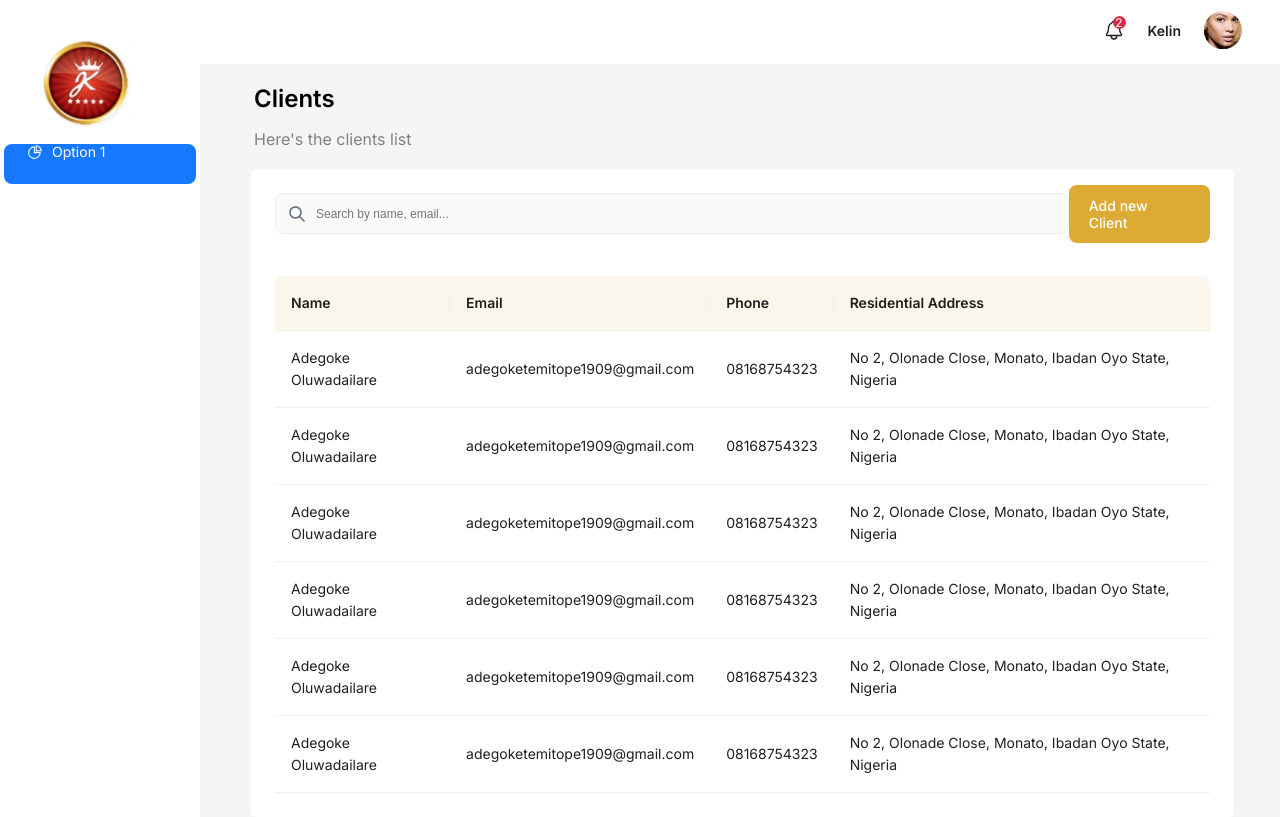
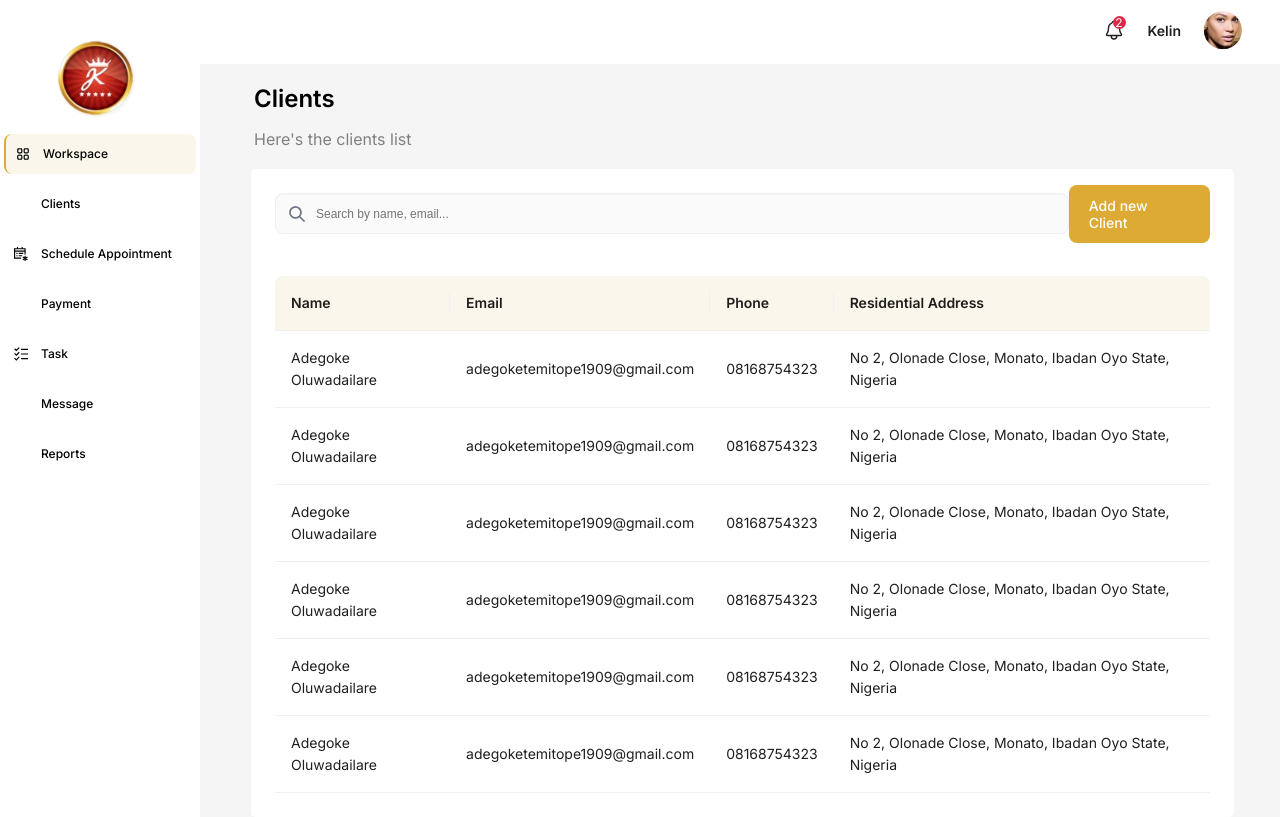
Before and after one commit to siccoo/tezza-test, a React (Create React App) app: page /clients in a window 1280 px wide. Built offline with nearby package versions, Linux system fonts and the light colour scheme.

Commit message:
finishing touches

```diff
--- a/src/components/Login/index.jsx
+++ b/src/components/Login/index.jsx
@@ -30,7 +30,7 @@ const Login = () => {
                 id="password"
                 placeholder="Enter your password"
               />
-              <span></span>
+              <span className="space_indicate"></span>
               <div>
                 <a href="/workspace" className="button">
                   Login
--- a/src/components/Sidebar/index.jsx
+++ b/src/components/Sidebar/index.jsx
@@ -2,13 +2,12 @@ import React, { useState } from "react";
 import { Link } from "react-router-dom";
 
 import Logo from "../../assets/images/logo.png";
-import {
-  DesktopOutlined,
-  FileOutlined,
-  PieChartOutlined,
-  TeamOutlined,
-  UserOutlined,
-} from "@ant-design/icons";
+
+import {GrAppsRounded, GrTask, GrScheduleNew} from "react-icons/gr";
+import {FaUsers} from "react-icons/fa";
+import {AiOutlineMessage} from "react-icons/ai";
+import {TbReportAnalytics, TbReportMoney} from "react-icons/tb";
+
 import { Layout, Menu, } from "antd";
 import Topbar from "../Topbar";
 
@@ -23,19 +22,19 @@ function getItem(label, key, icon, children) {
   };
 }
 
+
+
 const items = [
-  getItem("Option 1", "1", <PieChartOutlined />),
-  getItem("Option 2", "2", <DesktopOutlined />),
-  getItem("User", "sub1", <UserOutlined />, [
-    getItem("Tom", "3"),
-    getItem("Bill", "4"),
-    getItem("Alex", "5"),
-  ]),
-  getItem("Team", "sub2", <TeamOutlined />, [
-    getItem("Team 1", "6"),
+  getItem("Workspace", "1", <GrAppsRounded className="side-icons" />),
+  getItem("Clients", "2", <FaUsers className="side-icons" />),
+  getItem("Schedule Appointment", "3", <GrScheduleNew className="side-icons" />),
+  getItem("Payment", "4", <TbReportMoney className="side-icons" />),
+  getItem("Task", "5", <GrTask className="side-icons" /> ),
+  getItem("Message", "6", <AiOutlineMessage className="side-icons" />),
+  getItem("Reports", "sub2", <TbReportAnalytics className="side-icons" />, [
+    getItem("Team 1", "7"),
     getItem("Team 2", "8"),
   ]),
-  getItem("Files", "9", <FileOutlined />),
 ];
 
 const SidebarLayout = ({ children }) => {
--- a/src/index.css
+++ b/src/index.css
@@ -84,7 +84,7 @@ input {
   border: 1px solid #000;
 }
 
-span {
+.space_indicate {
   margin-bottom: 25px;
 }
 
@@ -113,10 +113,24 @@ ul {
   background: #fff !important;
 }
 
+.ant-layout-sider {
+  flex: 0 0 200px;
+  max-width: 200px;
+  min-width: 200px !important;
+  width: 200px !important;
+}
+
+@media only screen and (max-width: 1024px) {
+}
+
 .ant-menu-item,
 .ant-menu-submenu {
   color: #000000;
   font-family: "Inter" !important;
+}
+
+.ant-menu-item-active {
+  color: #ddaa33;
 }
 
 .ant-layout-sider-collapsed .tezzaLogo {
@@ -124,9 +138,21 @@ ul {
 }
 
 .ant-layout-sider-children .tezzaLogo {
-  width: 90px;
-  margin: 40px 40px 10px 40px;
+  width: 80px;
+  margin: 40px 40px 10px 55px;
   cursor: "pointer";
+}
+
+.ant-layout-sider-trigger {
+  position: fixed;
+  bottom: 0;
+  z-index: 1;
+  height: 18px;
+  color: #fff;
+  line-height: 48px;
+  text-align: center;
+  cursor: pointer;
+  transition: all 0.2s;
 }
 
 @media only screen and (max-width: 1024px) {
@@ -135,6 +161,70 @@ ul {
     margin-left: 20px;
   }
 }
+
+.ant-menu .ant-menu-item {
+  /* margin-bottom: 5px; */
+  margin-bottom: 10px;
+  padding-left: 7px !important;
+}
+
+.ant-menu-item:hover {
+  background: #fbf6eb !important;
+}
+
+.ant-menu-item-selected {
+  color: #ddaa33;
+  background: #fbf6eb !important;
+  border-left: 2px solid #ddaa33;
+  border-radius: 1px;
+  padding-left: 7px !important;
+}
+
+.ant-menu .ant-menu-submenu-title {
+  /* margin-bottom: 5px; */
+  margin-bottom: 10px;
+  padding-left: 7px !important;
+}
+
+.ant-menu-submenu:hover {
+  background: #fbf6eb !important;
+}
+
+.side-icons {
+
+}
+
+.ant-menu-item-icon {
+  width: 20px;
+  color: #000000;
+}
+
+.ant-menu-item .ant-menu-item-icon:hover {
+  color: #ddaa33;
+}
+
+.ant-menu-root .ant-menu-item-icon:active {
+  color: #ddaa33;
+}
+
+.ant-menu-title-content {
+  font-size: 12px;
+  font-weight: 500;
+  font-family: "Inter";
+  color: #000000;
+}
+
+.ant-menu-title-content:hover {
+  color: #ddaa33;
+}
+
+/* td.ant-table-cell-row-hover {
+  background: #fbf6eb !important;
+}
+
+td.ant-table-cell-row-hover:first-child {
+  border-left: 2px solid #ddaa33;
+} */
 
 /* TOPBAR SCREEN */
 
@@ -376,17 +466,18 @@ td.ant-table-cell-row-hover:first-child {
 .clientProfile_card p {
   font-weight: 500;
   font-size: 14px;
-  font-family: 'Inter';
+  font-family: "Inter";
 }
 
 .text_info {
   font-weight: 500;
   font-size: 14px;
-  font-family: 'Inter';
+  font-family: "Inter";
   color: #898989;
 }
 
-.email, .personal-info {
+.email,
+.personal-info {
   margin-top: 10px;
 }
 
@@ -395,16 +486,17 @@ td.ant-table-cell-row-hover:first-child {
 }
 
 .clients_data span {
-    /* margin-bottom: 5px; */
-    font-size: 14px;
-    font-family: "Inter";
-    font-weight: 600;
-    color: #898989;
+  /* margin-bottom: 5px; */
+  font-size: 14px;
+  font-family: "Inter";
+  font-weight: 600;
+  color: #898989;
 }
 
 .clients_data p {
   /* margin-bottom: 5px; */
-  font-family: "Inter"; font-size: 16px;
+  font-family: "Inter";
+  font-size: 16px;
   font-weight: 600;
   color: #000;
 }
```
